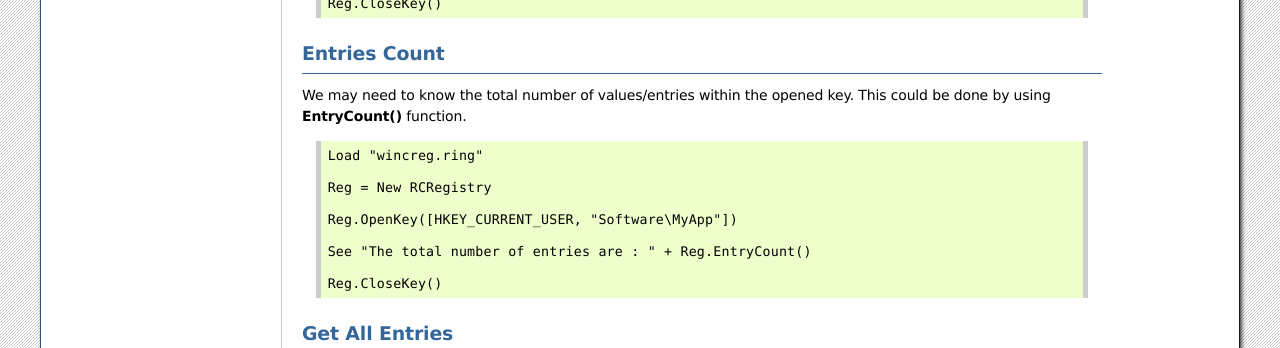
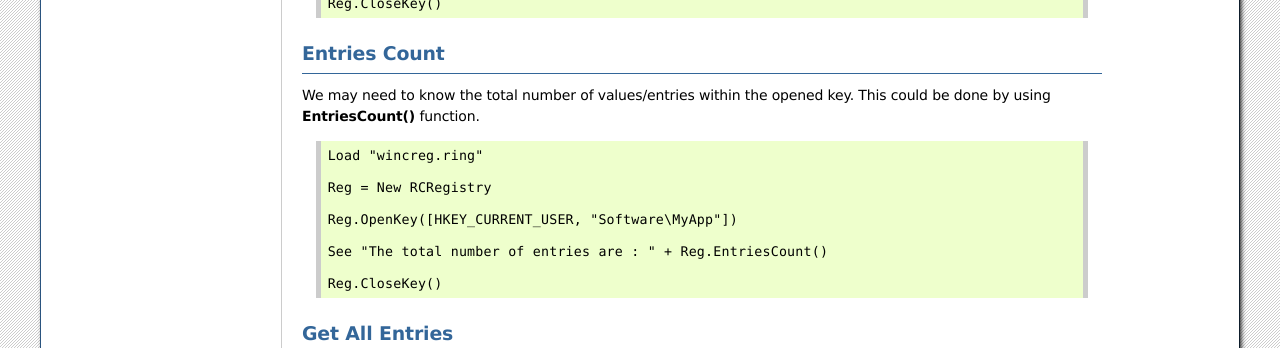
Before and after one commit to MajdiSobain/ring_wincreg, a Sphinx documentation site: the page built from docs/source/entries.txt, in a window 1280 px wide and 900 px high, scrolled down 1816 px. Shown: the part 152-500 px from the top of the window. Built offline with Sphinx 7.4.7, drawn with Linux system fonts in a browser that asks for light colours.

Commit message:
Change name of "EntryCount()" function into "EntriesCount()"

```diff
--- a/docs/source/entries.txt
+++ b/docs/source/entries.txt
@@ -136,7 +136,7 @@ This function is used to get the name of an entry handle that could be retrieved
 Entries Count
 ==============
 
-We may need to know the total number of values/entries within the opened key. This could be done by using **EntryCount()** function.
+We may need to know the total number of values/entries within the opened key. This could be done by using **EntriesCount()** function.
 
 .. code-block:: none
 
@@ -146,7 +146,7 @@ We may need to know the total number of values/entries within the opened key. Th
 
 	Reg.OpenKey([HKEY_CURRENT_USER, "Software\MyApp"])
 
-	See "The total number of entries are : " + Reg.EntryCount()
+	See "The total number of entries are : " + Reg.EntriesCount()
 
 	Reg.CloseKey()
 
--- a/docs/source/extensionfunctions.txt
+++ b/docs/source/extensionfunctions.txt
@@ -29,7 +29,7 @@ Here we are going to know the whole list of functions that could be called direc
 
 	void cregsetflags ( CRegistry* keyhandle , int flags )
 
-	int cregentrycount ( CRegistry* keyhandle )
+	int cregentriescount ( CRegistry* keyhandle )
 
 	int creggetflags ( CRegistry* keyhandle )
 
```
Also changed, not shown: 12 other files.
